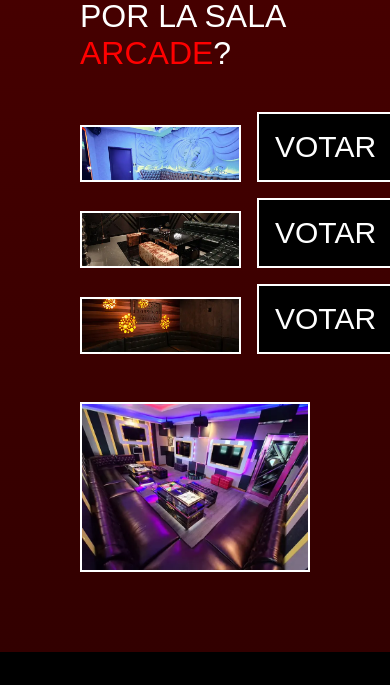
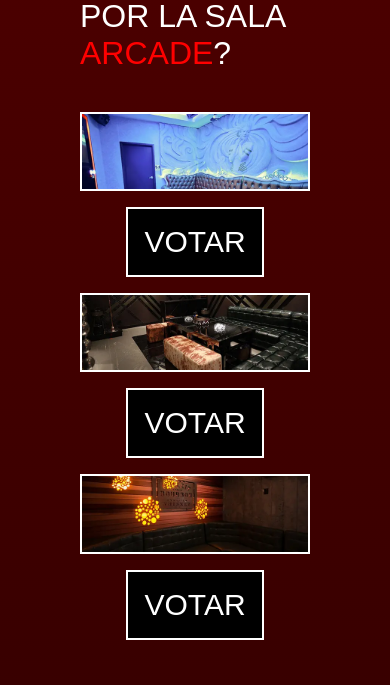
Before and after one commit to LocalPinkRobin/KaraokeAkira, a plain HTML site: page index.html in a window 390 px wide. Shown: the part 7861-8546 px from the top of the page. Drawn offline with Linux system fonts and the light colour scheme; a web font is replaced by a local one.

Commit message:
Fixing responsive

```diff
--- a/css/index.css
+++ b/css/index.css
@@ -301,9 +301,9 @@ body{
 }
 @media (max-width: 1200px) {
     .vote__info{
-
         width: 100%;
     }
+
 }
 .vote__p{
     color: var(--white);
@@ -388,9 +388,21 @@ body{
     }
     .vote__left{
         width: 100%;
+
     }
     .vote__right{
         width: 100%;
+    }
+    .vote__item{
+        flex-flow: column nowrap;
+        justify-content: center;
+        align-items: center;
+    }
+    .vote__img{
+        width: 100%;
+    }
+    .vote__button{
+
     }
 }
 .footer{
```
